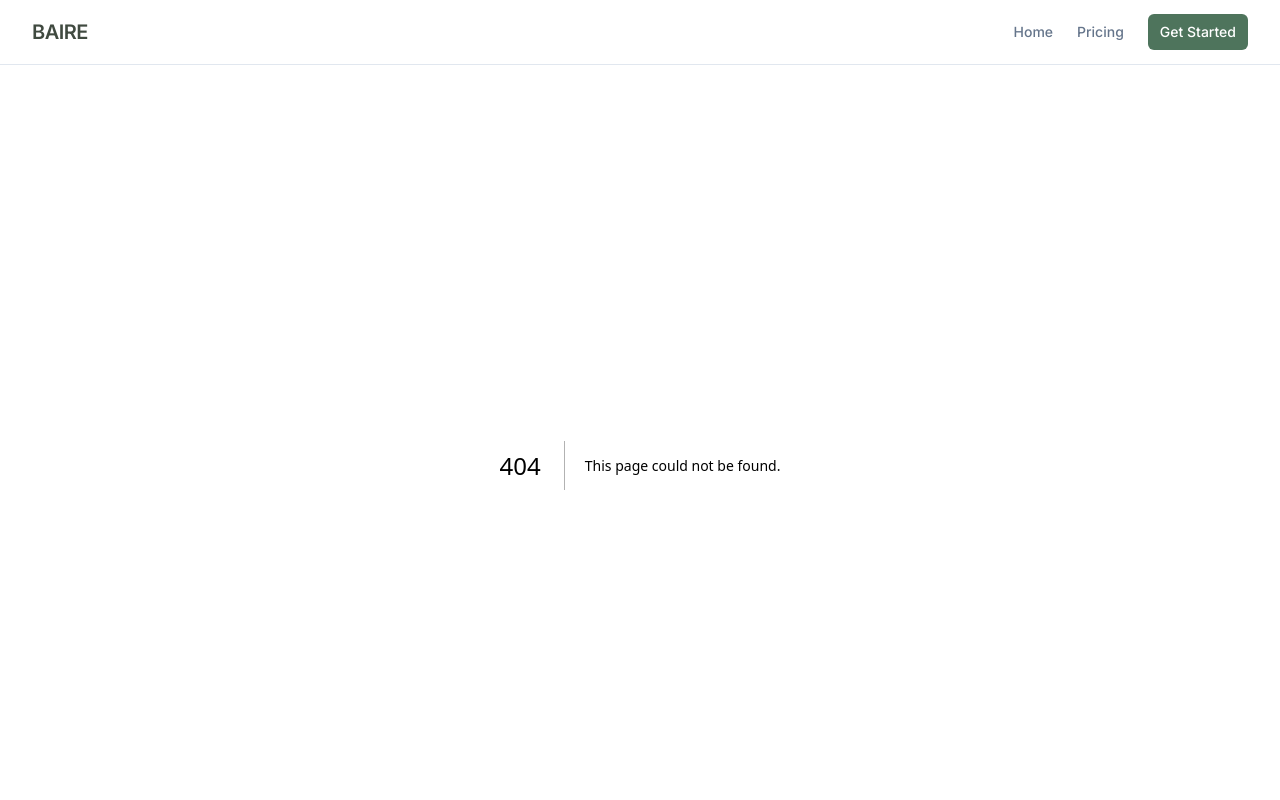
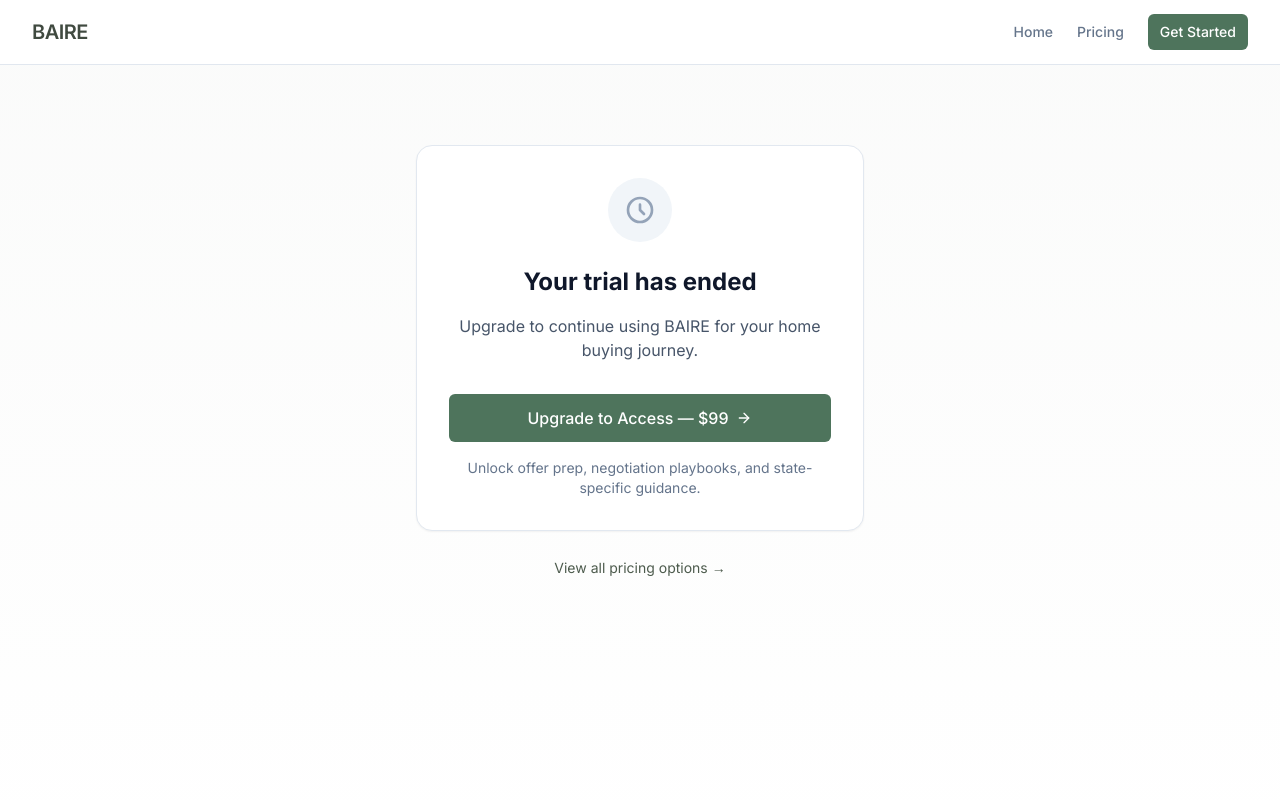
Before and after one commit to geoffbailey114/baireapp, a Next.js app: page /trial-ended in a window 1280 px wide. Before the commit this address had no page. Shown: the top 800 px of the page. Built offline with nearby package versions, Linux system fonts and the light colour scheme.

Commit message:
Create page.tsx

```diff
--- /dev/null
+++ b/app/trial-ended/page.tsx
@@ -0,0 +1,46 @@
+import Link from 'next/link'
+import { ArrowRight } from 'lucide-react'
+import { Button } from '@/components/ui/button'
+
+export default function TrialEndedPage() {
+  return (
+    <div className="min-h-screen bg-gradient-to-b from-sage-50/50 to-white py-20">
+      <div className="container">
+        <div className="mx-auto max-w-md text-center">
+          <div className="bg-white rounded-2xl border border-slate-200 p-8 shadow-sm">
+            <div className="mx-auto flex h-16 w-16 items-center justify-center rounded-full bg-slate-100 mb-6">
+              <svg className="h-8 w-8 text-slate-400" fill="none" stroke="currentColor" viewBox="0 0 24 24">
+                <path strokeLinecap="round" strokeLinejoin="round" strokeWidth={2} d="M12 8v4l3 3m6-3a9 9 0 11-18 0 9 9 0 0118 0z" />
+              </svg>
+            </div>
+
+            <h1 className="text-2xl font-bold text-slate-900 mb-4">
+              Your trial has ended
+            </h1>
+
+            <p className="text-slate-600 mb-8">
+              Upgrade to continue using BAIRE for your home buying journey.
+            </p>
+
+            <Button asChild size="xl" className="w-full mb-4">
+              <Link href="/api/stripe/checkout?tier=access">
+                Upgrade to Access — $99
+                <ArrowRight className="ml-2 h-4 w-4" />
+              </Link>
+            </Button>
+
+            <p className="text-sm text-slate-500">
+              Unlock offer prep, negotiation playbooks, and state-specific guidance.
+            </p>
+          </div>
+
+          <div className="mt-6">
+            <Link href="/pricing" className="text-sm text-sage-600 hover:text-sage-700">
+              View all pricing options →
+            </Link>
+          </div>
+        </div>
+      </div>
+    </div>
+  )
+}
```
